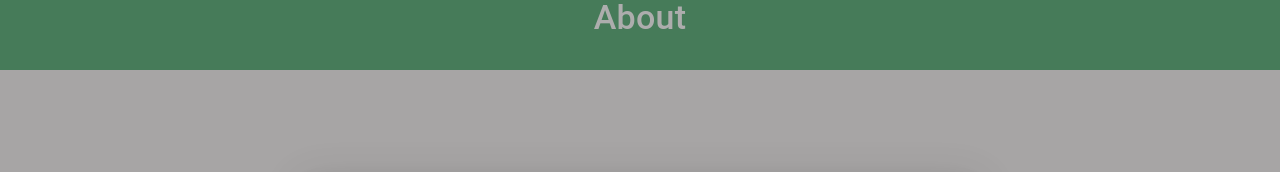
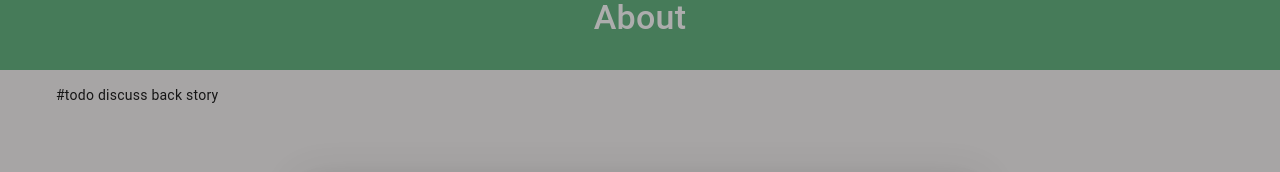
Before and after one commit to navsterx/culture, a Vue app: page /about in a window 1280 px wide. Shown: the part 125-297 px from the top of the page. Built offline with nearby package versions, Linux system fonts and the light colour scheme; what @yeger/vue-masonry-wall would draw is missing.

Commit message:
Update About.vue

```diff
--- a/src/views/About.vue
+++ b/src/views/About.vue
@@ -7,6 +7,11 @@
         </div>
       </v-container>
     </div>
+    <v-container>
+      <div class="text-body-2">
+        #todo discuss back story
+      </div>
+    </v-container>
   </div>
 </template>
 
```
